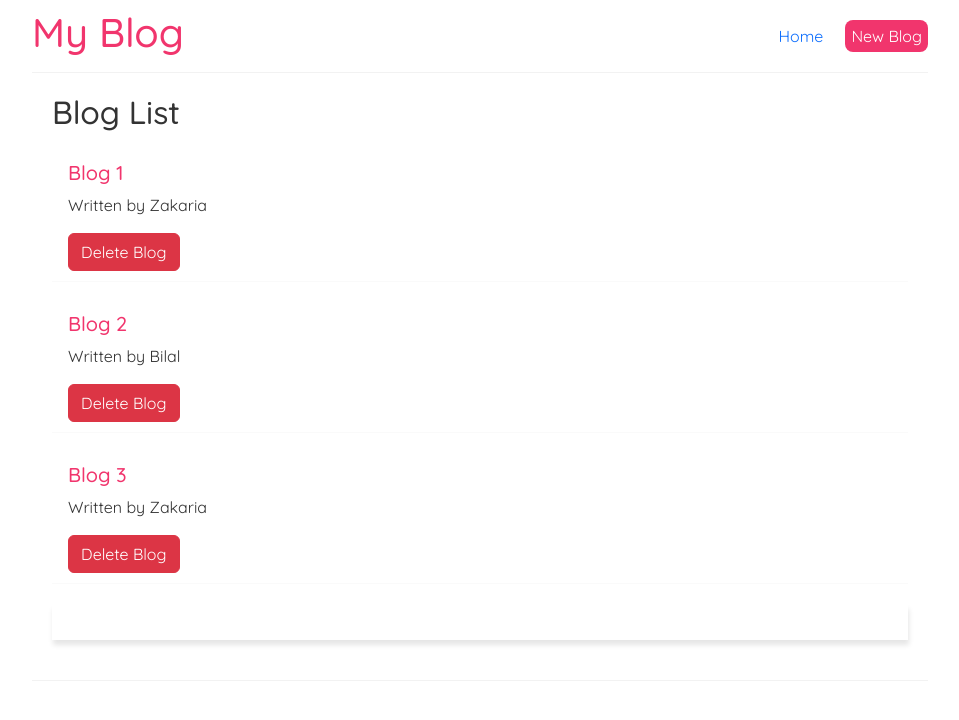
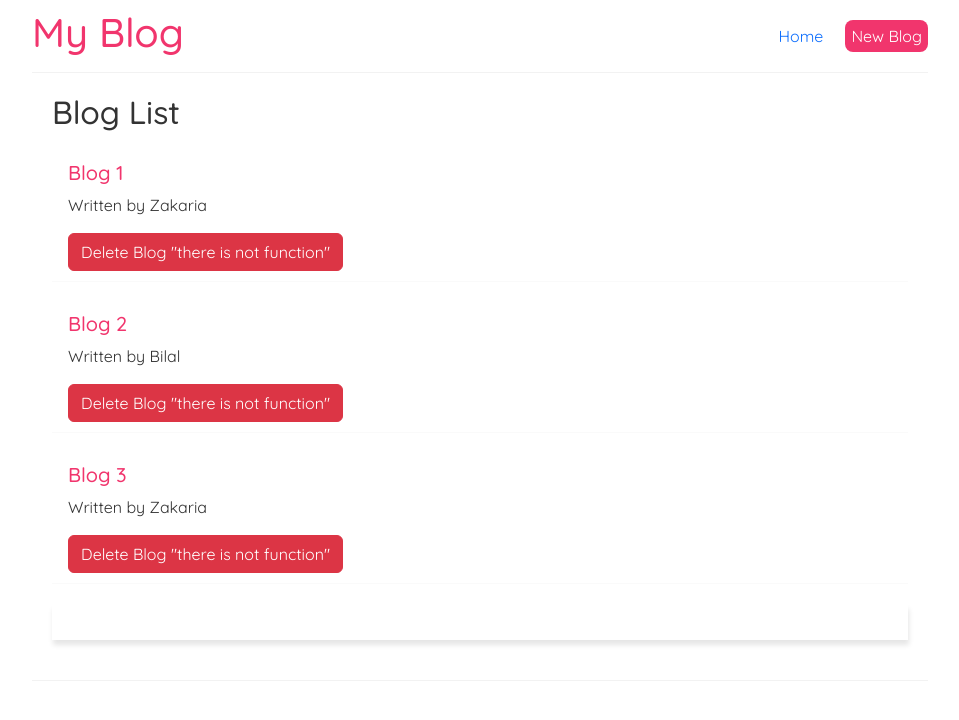
Before and after one commit to ZakariaeELHAJRI/Simple-react-blog, a React (Create React App) app in the folder blog/: page / in a window 1280 px wide. Shown: the top 720 px of the page, without its empty margins (160-1119 px from the left). Built offline with nearby package versions, Linux system fonts and the light colour scheme; data requests are answered from the project's data file.

Commit message:
create a Custom Hook to get data and we can reus it to handle other data

```diff
--- a/blog/src/BlogList.js
+++ b/blog/src/BlogList.js
@@ -1,7 +1,7 @@
 import { useState } from "react";
 
 //we can use destructuring to get the props directly in the function parameters like this:
-const BlogList = ({blogs, handleDelete}) => {
+const BlogList = ({blogs}) => {
     const [details, setDetails] = useState('');
    // const {blogs } = props;
 
@@ -14,7 +14,7 @@ const BlogList = ({blogs, handleDelete}) => {
                 )}>
                     <h2>{blog.title}</h2>
                     <p>Written by {blog.author}</p>
-                <button className="btn btn-danger" onClick={()=>handleDelete(blog.id)} >Delete Blog</button>
+                <button className="btn btn-danger" >Delete Blog "there is not function"</button>
 
                 </div>
             ))}
--- a/blog/src/Home.js
+++ b/blog/src/Home.js
@@ -1,43 +1,14 @@
-import { useState, useEffect } from "react";
 import BlogList from "./BlogList";
+import useFetch from './useFecth';
 const Home = () => {
-    const [blogs, setBlogs] = useState(null);
-   const [isPending, setIsPending] = useState(true);
-    const [error, setError] = useState(null);
-    const handleDelete = (id) => {
-        const newBlogs = blogs.filter(blog => blog.id !== id);
-        setBlogs(newBlogs);
-    }
+    const { data: blogs, isPending, error } = useFetch('http://localhost:8000/blogs');
 
-    //useEffect is a hook that runs after every change in changeUSer
-    useEffect(() => {
-       setTimeout(() => {
-              fetch('http://localhost:8000/blogs')
-            .then(res => {
-                if (!res.ok) {
-                    throw Error('could not fetch the data for that resource');
-                }
-                return res.json();
-            })
-            .then(data => {
-                setBlogs(data);
-                setIsPending(false);
-                setError(null);
-            })
-            .catch(err => {
-                setError(err.message);
-                setIsPending(false);
-            })
-
-       }, 2000);
-
-    }, []);
-   //create a new external component to handle the blog list and use props to pass the data
+  //create a new external component to handle the blog list and use props to pass the data
     return (
         <div className="home">
-        {error && <div>{error}</div>}
-        {isPending && <div>Loading...</div>}
-        {blogs && <BlogList  blogs={blogs} handleDelete={handleDelete}/>}
+            {error && <div>{error}</div>}
+            {isPending && <div>Loading...</div>}
+            {blogs && <BlogList  blogs={blogs}/>}
         </div>
     );
 }
--- /dev/null
+++ b/blog/src/useFecth.js
@@ -0,0 +1,33 @@
+import { useState, useEffect } from 'react';
+const useFetch = (url) => {
+    const [data, setData] = useState(null);
+    const [isPending, setIsPending] = useState(true);
+     const [error, setError] = useState(null);
+
+
+    useEffect(() => {
+        setTimeout(() => {
+               fetch(url)
+             .then(res => {
+                 if (!res.ok) {
+                     throw Error('could not fetch the data for that resource');
+                 }
+                 return res.json();
+             })
+             .then(data => {
+                setData(data);
+                 setIsPending(false);
+                 setError(null);
+             })
+             .catch(err => {
+                 setError(err.message);
+                 setIsPending(false);
+             })
+
+        }, 2000);
+
+     }, [url])
+   return { data, isPending, error };
+}
+
+export default useFetch;
```
Also changed, not shown: blog/db-1679234766573.json (added, +22 -0 lines).
